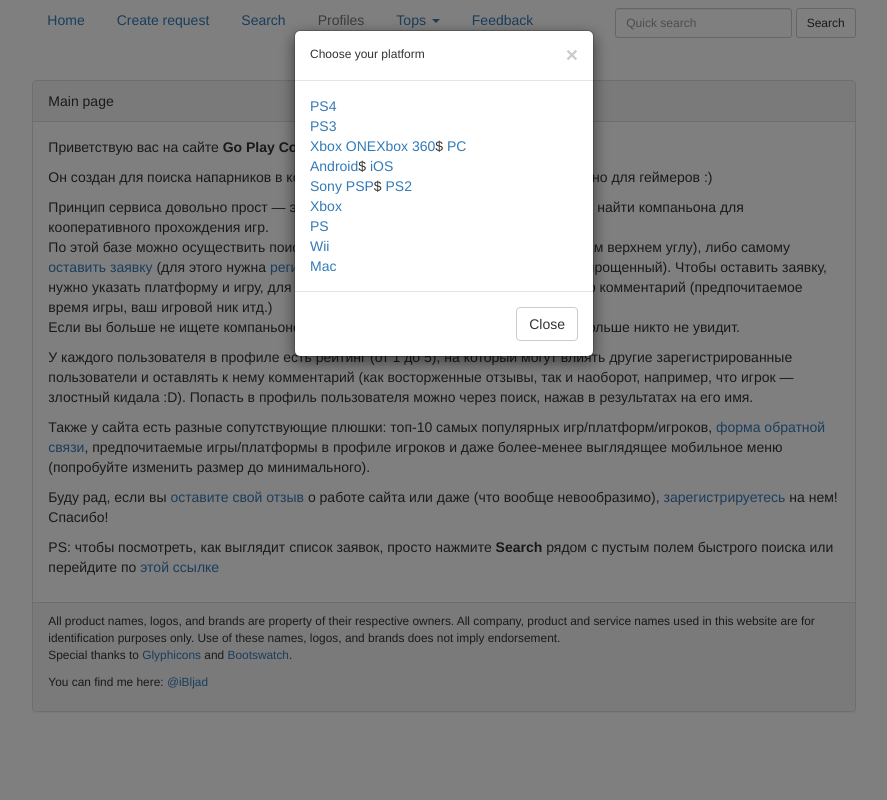
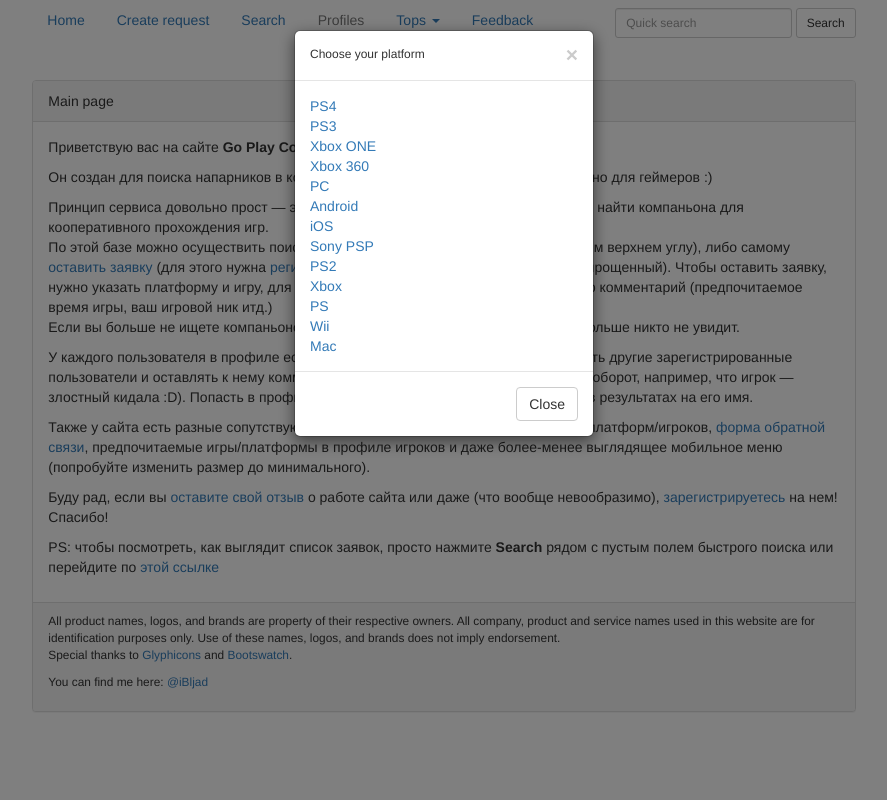
Before and after one commit to iBljad/cts_site, a Django app: template cts_app/templates/cts_app/index.html in a window 1280 px wide, after a click on "Create request". Shown: the whole page, without its empty margins (196-1083 px from the left). Run offline with Django 3.2, Linux system fonts and the light colour scheme; the template is opened without the code that fills it, so the values that code supplies are empty; some libraries are stand-ins or nearby versions.

Commit message:
typo in consoles list

```diff
--- a/cts_app/templates/cts_app/base.html
+++ b/cts_app/templates/cts_app/base.html
@@ -76,12 +76,12 @@
             <div class="modal-body">
                 <a href="{% url 'cts_app:create' %}?platform_id=8">PS4</a><br>
                 <a href="{% url 'cts_app:create' %}?platform_id=2">PS3</a><br>
-                <a href="{% url 'cts_app:create' %}?platform_id=12">Xbox ONE</a$
-                <a href="{% url 'cts_app:create' %}?platform_id=3">Xbox 360</a>$
+                <a href="{% url 'cts_app:create' %}?platform_id=12">Xbox ONE</a><br>
+                <a href="{% url 'cts_app:create' %}?platform_id=3">Xbox 360</a><br>
                 <a href="{% url 'cts_app:create' %}?platform_id=1">PC</a><br>
-                <a href="{% url 'cts_app:create' %}?platform_id=13">Android</a>$
+                <a href="{% url 'cts_app:create' %}?platform_id=13">Android</a><br>
                 <a href="{% url 'cts_app:create' %}?platform_id=14">iOS</a><br>
-                <a href="{% url 'cts_app:create' %}?platform_id=4">Sony PSP</a>$
+                <a href="{% url 'cts_app:create' %}?platform_id=4">Sony PSP</a><br>
                 <a href="{% url 'cts_app:create' %}?platform_id=5">PS2</a><br>
                 <a href="{% url 'cts_app:create' %}?platform_id=6">Xbox</a><br>
                 <a href="{% url 'cts_app:create' %}?platform_id=10">PS</a><br>
```
